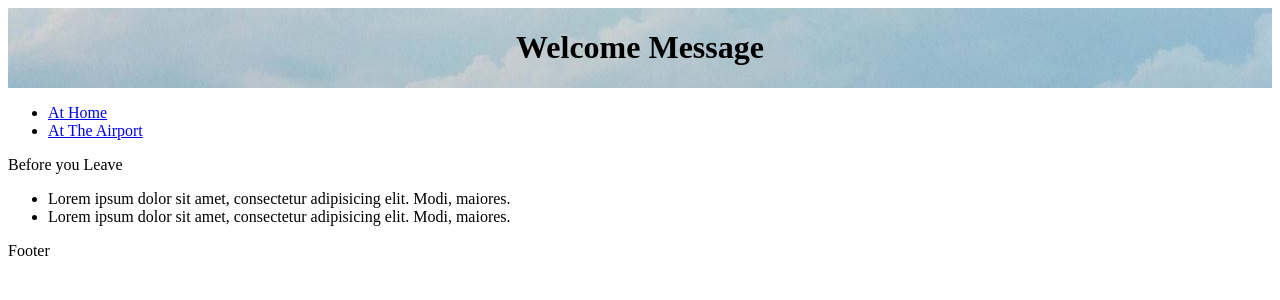
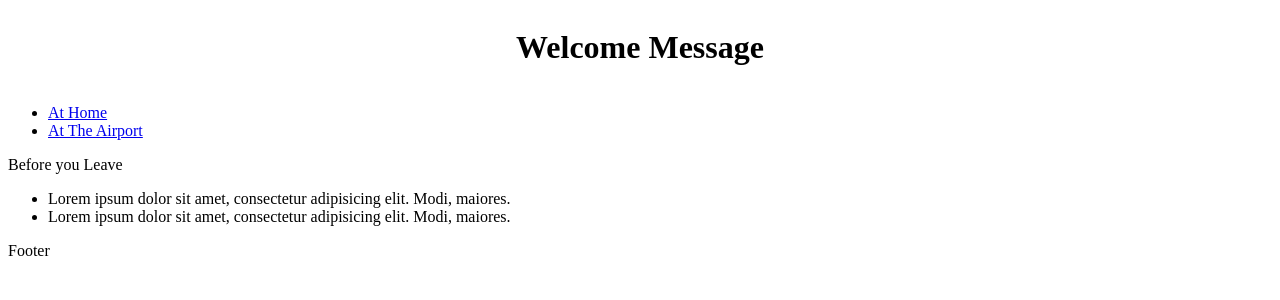
Before and after one commit to theoryNine/sis-travel-checklist, a React (Create React App) app: page / in a window 1280 px wide. Shown: the top 300 px of the page. Built offline with nearby package versions, Linux system fonts and the light colour scheme.

Commit message:
Cleaning up a bit

```diff
--- a/src/styles/components/Head.styl
+++ b/src/styles/components/Head.styl
@@ -1,5 +1,4 @@
 .hero-container
-    background url('../nyc.jpg')
     display flex
     align-items center
     justify-content center
--- a/src/styles/style.css
+++ b/src/styles/style.css
@@ -1,5 +1,4 @@
 .hero-container {
-  background: url("../nyc.jpg");
   display: -webkit-box;
   display: -ms-flexbox;
   display: flex;
```
Also changed, not shown: src/nyc.jpg (deleted), src/nyc.svg (deleted).
